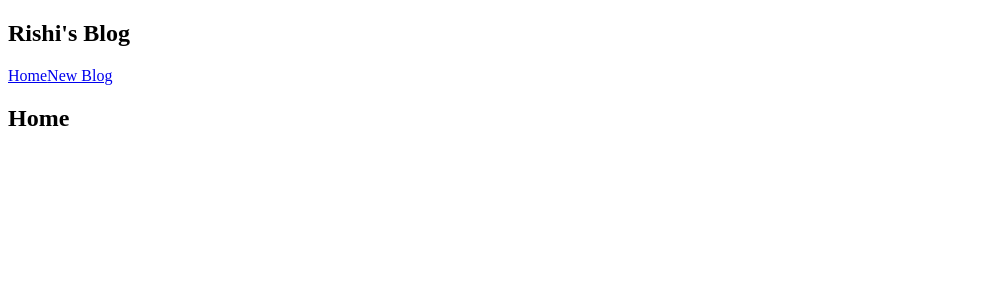
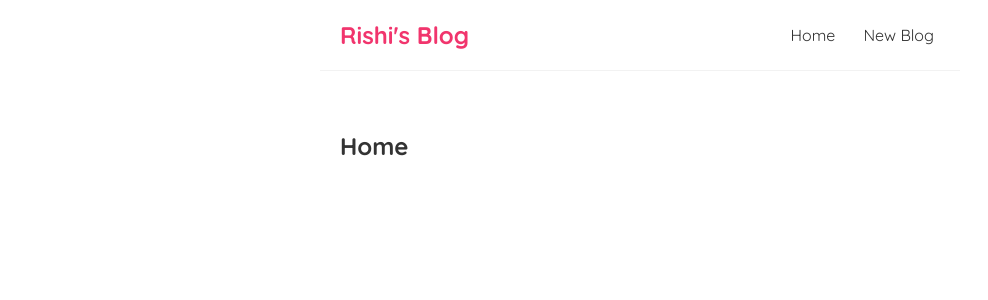
Before and after one commit to Rishi-Kokil/The-Blog-Website, a React (Create React App) app: page / in a window 1280 px wide. Shown: the top 300 px of the page, without its empty margins (0-988 px from the left). Built offline with nearby package versions, Linux system fonts and the light colour scheme.

Commit message:
Added Intial Styling to Navbar

```diff
--- a/src/App.js
+++ b/src/App.js
@@ -1,4 +1,4 @@
-import "./App.css";
+import "./index.css"
 import Navbar from "./Navbar";
 import Home from "./Home";
 
--- a/src/index.css
+++ b/src/index.css
@@ -0,0 +1,35 @@
+@import url('https://fonts.googleapis.com/css2?family=Quicksand:wght@300;400;500;600;700&display=swap');
+
+/* base styles */
+* {
+  margin: 0;
+  font-family: "Quicksand";
+  color: #333;
+}
+.navbar {
+  padding: 20px;
+  display: flex;
+  align-items: center;
+  max-width: 600px;
+  margin: 0 auto;
+  border-bottom: 1px solid #f2f2f2;
+}
+.navbar h1 {
+  color: #f1356d;
+}
+.navbar .links {
+  margin-left: auto;
+}
+.navbar a {
+  margin-left: 16px;
+  text-decoration: none;
+  padding: 6px;
+}
+.navbar a:hover {
+  color: #f1356d;
+}
+.content {
+  max-width: 600px;
+  margin: 40px auto;
+  padding: 20px;
+}
```
Also changed, not shown: src/App.css (deleted).
